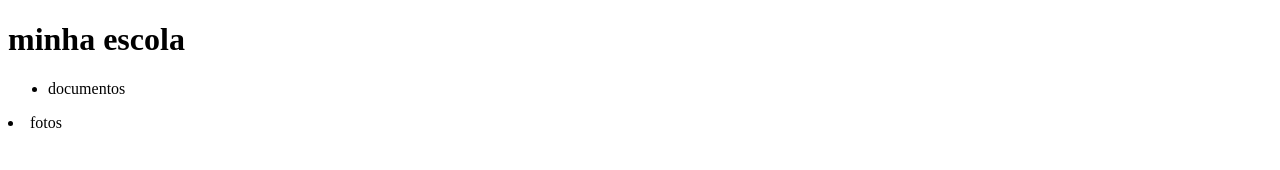
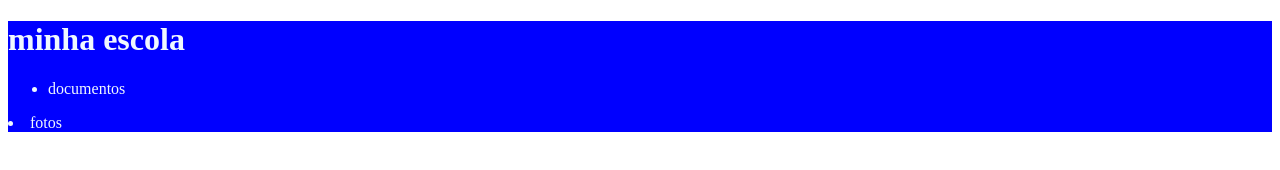
Before and after one commit to morenah1102/siteescola, a plain HTML site: page index.html in a window 1280 px wide. Drawn offline with Linux system fonts and the light colour scheme.

Commit message:
cor e fundo

```diff
--- a/style.css
+++ b/style.css
@@ -0,0 +1,4 @@
+header{
+    background-color: blue;
+    color: aliceblue;
+}
```
Also changed, not shown: index.html (line endings or trailing spaces).
